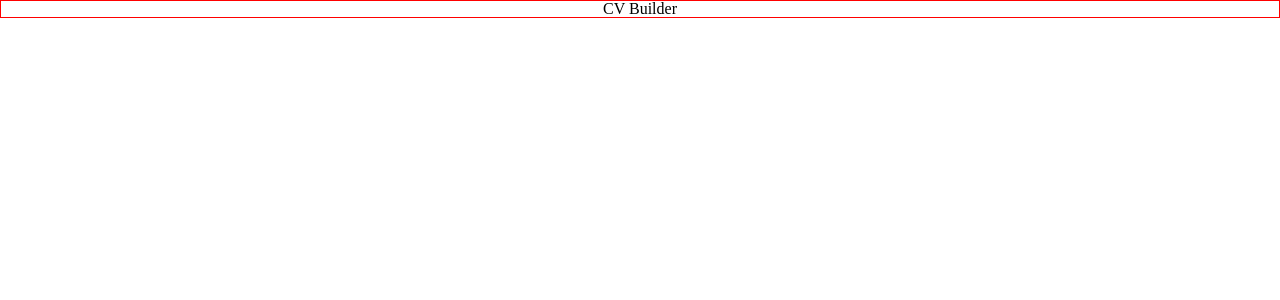
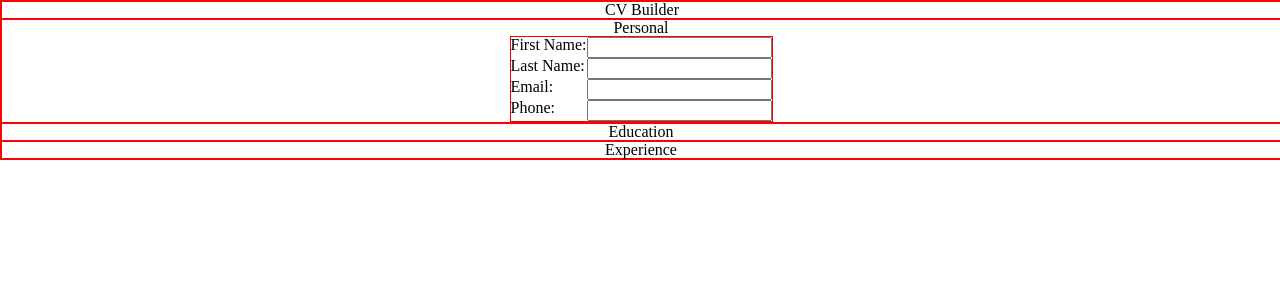
Before and after one commit to braxtonlemmon/cv-project-react, a React (Create React App) app: page / in a window 1280 px wide. Shown: the top 300 px of the page. Built offline with nearby package versions, Linux system fonts and the light colour scheme.

Commit message:
Build out Personal info section and form struture.

```diff
--- a/src/App.js
+++ b/src/App.js
@@ -1,18 +1,63 @@
-import React from 'react';
+import React, { useState } from 'react';
 import Header from './components/Header';
 import styled from 'styled-components';
 import { Reset } from 'styled-reset';
+import Personal from './components/Personal';
+import Education from './components/Education';
+import Experience from './components/Experience';
 
 const Wrapper = styled.div`
   display: flex;
+  flex-direction: column;
   justify-content: center;
+  width: 100%;
+  border: 1px solid red;
+`;
+
+const Main = styled.main`
+
 `;
 
 function App() {
+  const [personalData, setPersonalData] = useState({
+    firstName: '',
+    lastName: '',
+    email: '',
+    phone: ''
+  })
+
+  const [education, setEducation] = useState([
+    {
+      school: '',
+      field: '',
+      degree: '',
+      startDate: '',
+      endDate: ''
+    }
+  ]);
+
+  const [experience, setExperience] = useState([
+    {
+      company: '',
+      position: '',
+      responsibilities: [],
+      startDate: '',
+      endDate: ''
+    }
+  ])
+
   return (
     <Wrapper>
       <Reset />
       <Header />
+      <Main>
+        <Personal
+          personalData={personalData}
+          setPersonalData={setPersonalData}
+        />
+        <Education />
+        <Experience />
+      </Main>
     </Wrapper>
   );
 }
--- /dev/null
+++ b/src/components/Education.jsx
@@ -0,0 +1,16 @@
+import React from 'react';
+import styled from 'styled-components';
+import { wrapper } from './Shared';
+
+const Wrapper = styled(wrapper)`
+`;
+
+function Education() {
+  return (
+    <Wrapper>
+      <h1>Education</h1>
+    </Wrapper>
+  )
+}
+
+export default Education;
--- /dev/null
+++ b/src/components/Experience.jsx
@@ -0,0 +1,17 @@
+import React from 'react';
+import styled from 'styled-components';
+import { wrapper } from './Shared';
+
+const Wrapper = styled(wrapper)`
+`;
+
+
+function Experience() {
+  return (
+    <Wrapper>
+      <h1>Experience</h1>
+    </Wrapper>
+  )
+}
+
+export default Experience;
--- /dev/null
+++ b/src/components/Personal.jsx
@@ -0,0 +1,21 @@
+import React from 'react';
+import styled from 'styled-components';
+import { wrapper } from './Shared';
+import PersonalFormContainer from './PersonalFormContainer';
+
+const Wrapper = styled(wrapper)`
+`;
+
+function Personal({ personalData, setPersonalData }) {
+  return (
+    <Wrapper>
+      <h1>Personal</h1>
+      <PersonalFormContainer
+        personalData={personalData}
+        setPersonalData={setPersonalData}
+      />
+    </Wrapper>
+  )
+}
+
+export default Personal;
--- /dev/null
+++ b/src/components/PersonalFormComponent.jsx
@@ -0,0 +1,63 @@
+import React from 'react';
+import { wrapper } from './Shared';
+import styled from 'styled-components';
+
+const Wrapper = styled(wrapper)`
+
+`;
+
+const Row = styled.div`
+  display: flex;
+  justify-content: space-between;
+`;
+
+function PersonalFormComponent({ personalData, handleChange }) {
+  return (
+    <Wrapper>
+      <form>
+        <Row>
+          <label htmlFor="firstName">First Name:</label>
+          <input
+            type="text"
+            id="firstName"
+            name="firstName"
+            value={personalData.firstName}
+            onChange={(e) => handleChange(e)}
+          />
+        </Row>
+        <Row>
+          <label htmlFor="lastName">Last Name:</label>
+          <input
+            type="text"
+            id="lastName"
+            name="lastName"
+            value={personalData.lastName}
+            onChange={(e) => handleChange(e)}
+          />
+        </Row>
+        <Row>
+          <label htmlFor="email">Email:</label>
+          <input
+            type="email"
+            id="email"
+            name="email"
+            value={personalData.email}
+            onChange={(e) => handleChange(e)}
+          />
+        </Row>
+        <Row>
+          <label htmlFor="phone">Phone:</label>
+          <input
+            type="tel"
+            id="phone"
+            name="phone"
+            value={personalData.phone}
+            onChange={(e) => handleChange(e)}
+          />
+        </Row>
+      </form>
+    </Wrapper>
+  )
+}
+
+export default PersonalFormComponent;
--- /dev/null
+++ b/src/components/PersonalFormContainer.jsx
@@ -0,0 +1,21 @@
+import React from 'react';
+import PersonalFormComponent from './PersonalFormComponent';
+
+function PersonalFormContainer({ personalData, setPersonalData }) {
+  const handleChange = (e) => {
+    const { name, value } = e.target;
+    setPersonalData({
+      ...personalData,
+      [name]: value
+    })
+  }
+
+  return (
+    <PersonalFormComponent
+      personalData={personalData}
+      handleChange={handleChange}
+    />
+  )
+}
+
+export default PersonalFormContainer;
--- /dev/null
+++ b/src/components/Shared.js
@@ -0,0 +1,9 @@
+import styled from 'styled-components';
+
+export const wrapper = styled.div`
+  display: flex;
+  flex-direction: column;
+  justify-content: center;
+  align-items: center;
+  border: 1px solid red;
+`
```
